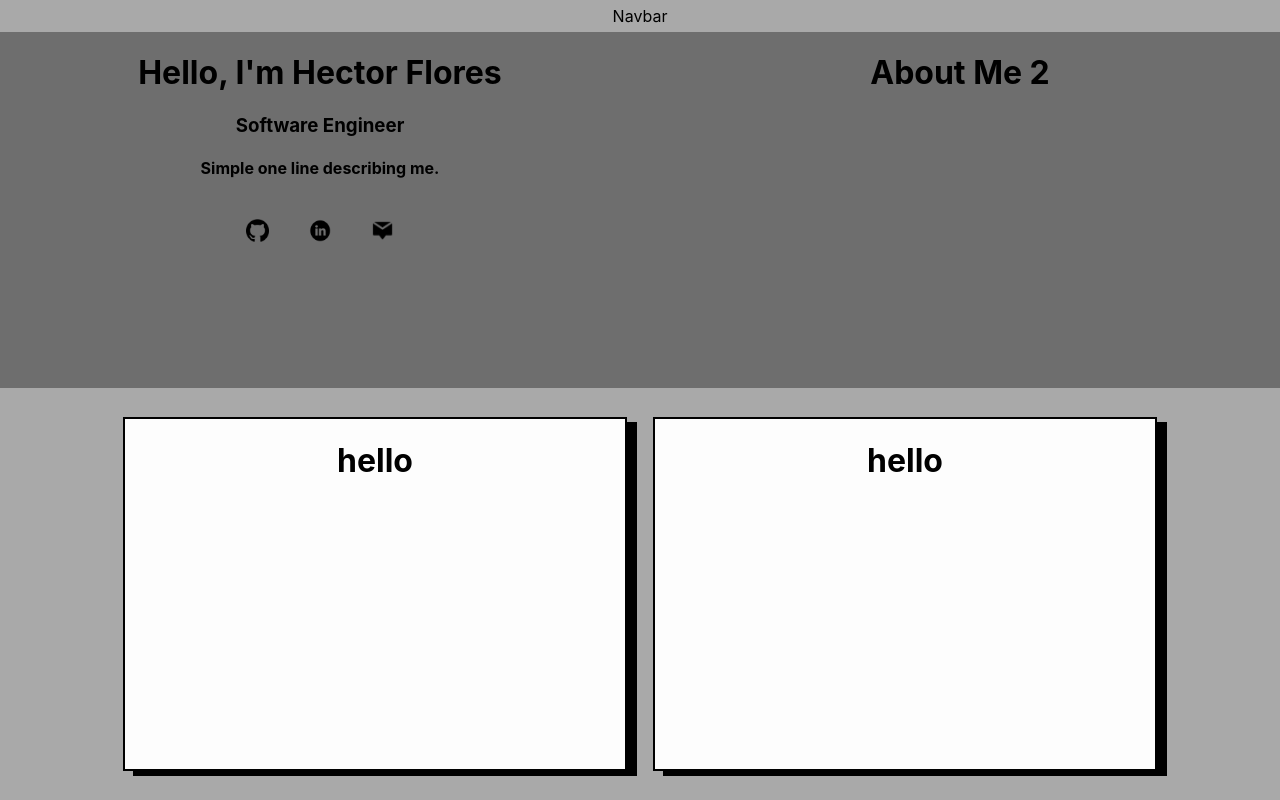
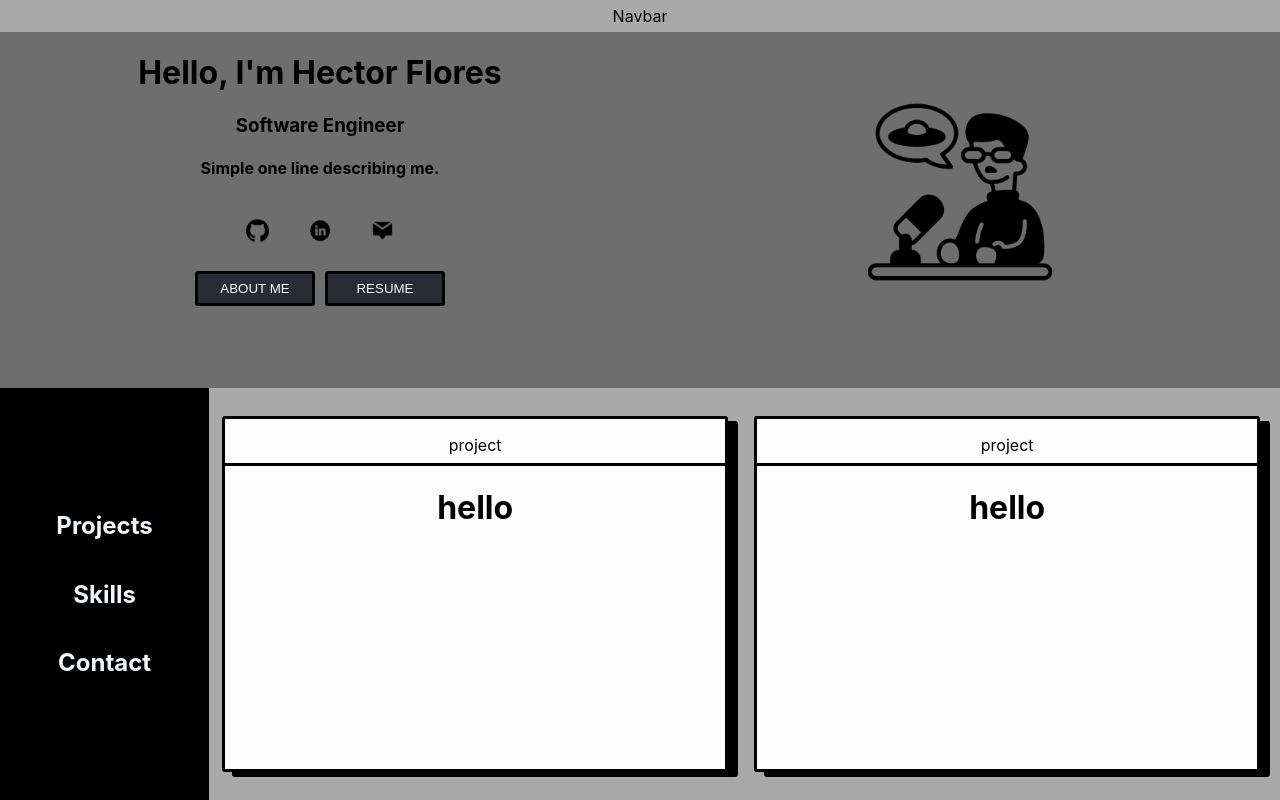
Before and after one commit to hekmaflo/my-portfolio, a React (Create React App) app in the folder my-portfolio/: page / in a window 1280 px wide. Built offline with nearby package versions, Linux system fonts and the light colour scheme.

Commit message:
created navigation and scrolling

```diff
--- a/my-portfolio/src/App.css
+++ b/my-portfolio/src/App.css
@@ -47,33 +47,88 @@
   /* border-style: solid; */
 }
 
+.profile-pic {
+  width: 40%;
+  margin-top: 5%;
+}
+
 .logo {
   width: 3.5%;
   margin: 20px;
 }
 
+.button {
+  width: 120px;
+  height: 35px;
+  border-style: solid;
+  border-color: black;
+  border-radius: 3px;
+  background-color: #282c34;
+  color: aliceblue;
+  border-width: 3px;
+  margin: 5px;
+}
+
+.More-more {
+  display: flex;
+  overflow-x: auto;
+  align-items: center;
+  margin: 0;
+  padding: 0;
+  background-color: aquamarine;
+}
+
 .More {
   display: flex;
+  overflow-x: auto;
   align-items: center;
-  justify-content: center;
   width: 100%;
   height: 52vh;
   background-color: darkgray;
+  padding-left: 0;
+  margin-left: 0;
+}
+
+.navigation-container {
+  display: flex;
+  justify-content: center;
+  align-items: center;
+  flex-direction: column;
+  background-color: black;
+  color: aliceblue;
+  height: 52vh;
+  width: 250px;
+  margin-left: 0;
+  margin-right: 0;
+  padding-left: 300px;
+  padding: 0;
 }
 
 .info-container {
   background-color: rgb(253, 253, 253);
   border-style: solid;
-  border-width: 2px;
+  border-width: 3px;
+  border-radius: 3px;
   box-shadow: 10px 5px 0px rgb(0, 0, 0);
   height: 350px;
   width: 500px;
   margin: 13px;
   transition: 0.3s;
+  padding: 0;
+  flex-shrink: 0;
 }
 
 .info-container:hover {
   transform: translate(0, -10px);
+}
+
+.info-nav {
+  width: 100%;
+  height: 8%;
+  margin: 0;
+  padding: 0;
+  border-bottom: solid;
+  border-width: 3px;
 }
 
 .Projects {
--- a/my-portfolio/src/components/AboutMe.jsx
+++ b/my-portfolio/src/components/AboutMe.jsx
@@ -2,6 +2,7 @@ import React from "react";
 import github from "./assets/github.png";
 import mail from "./assets/mail.png";
 import linkdin from "./assets/linkdin.png";
+import placeholder from "./assets/placeholder.png";
 const AboutMe = () => {
   return (
     <div className="About-me-container">
@@ -12,9 +13,13 @@ const AboutMe = () => {
         <img className="logo" src={github} alt="logo" />
         <img className="logo" src={linkdin} alt="logo" />
         <img className="logo" src={mail} alt="logo" />
+        <div>
+          <button className="button">ABOUT ME</button>
+          <button className="button">RESUME</button>
+        </div>
       </div>
       <div className="contain">
-        <h1>About Me 2</h1>
+        <img className="profile-pic" src={placeholder} alt="mypic" />
       </div>
     </div>
   );
--- a/my-portfolio/src/components/More.jsx
+++ b/my-portfolio/src/components/More.jsx
@@ -2,12 +2,37 @@ import React from "react";
 
 const More = () => {
   return (
-    <div className="More">
-      <div className="info-container">
-        <h1>hello</h1>
+    <div className="More-more">
+      <div className="navigation-container">
+        <h2>Projects</h2>
+        <h2>Skills</h2>
+        <h2>Contact</h2>
       </div>
-      <div className="info-container">
-        <h1>hello</h1>
+      <div className="More">
+        <div className="info-container">
+          <div className="info-nav">
+            <p>project</p>
+          </div>
+          <h1>hello</h1>
+        </div>
+        <div className="info-container">
+          <div className="info-nav">
+            <p>project</p>
+          </div>
+          <h1>hello</h1>
+        </div>
+        <div className="info-container">
+          <div className="info-nav">
+            <p>project</p>
+          </div>
+          <h1>hello</h1>
+        </div>
+        <div className="info-container">
+          <div className="info-nav">
+            <p>project</p>
+          </div>
+          <h1>hello</h1>
+        </div>
       </div>
     </div>
   );
```
Also changed, not shown: my-portfolio/src/components/assets/placeholder.png (added).
